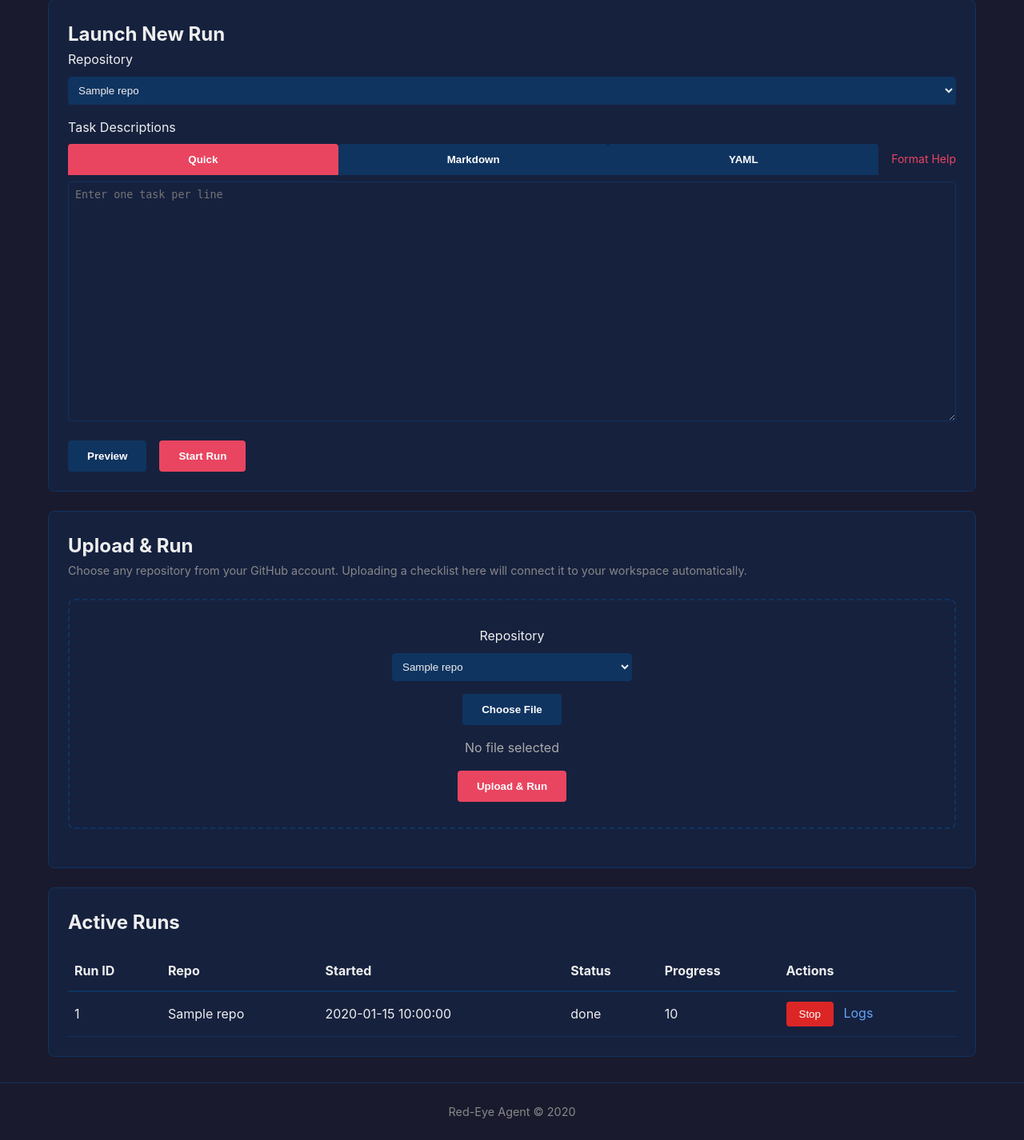
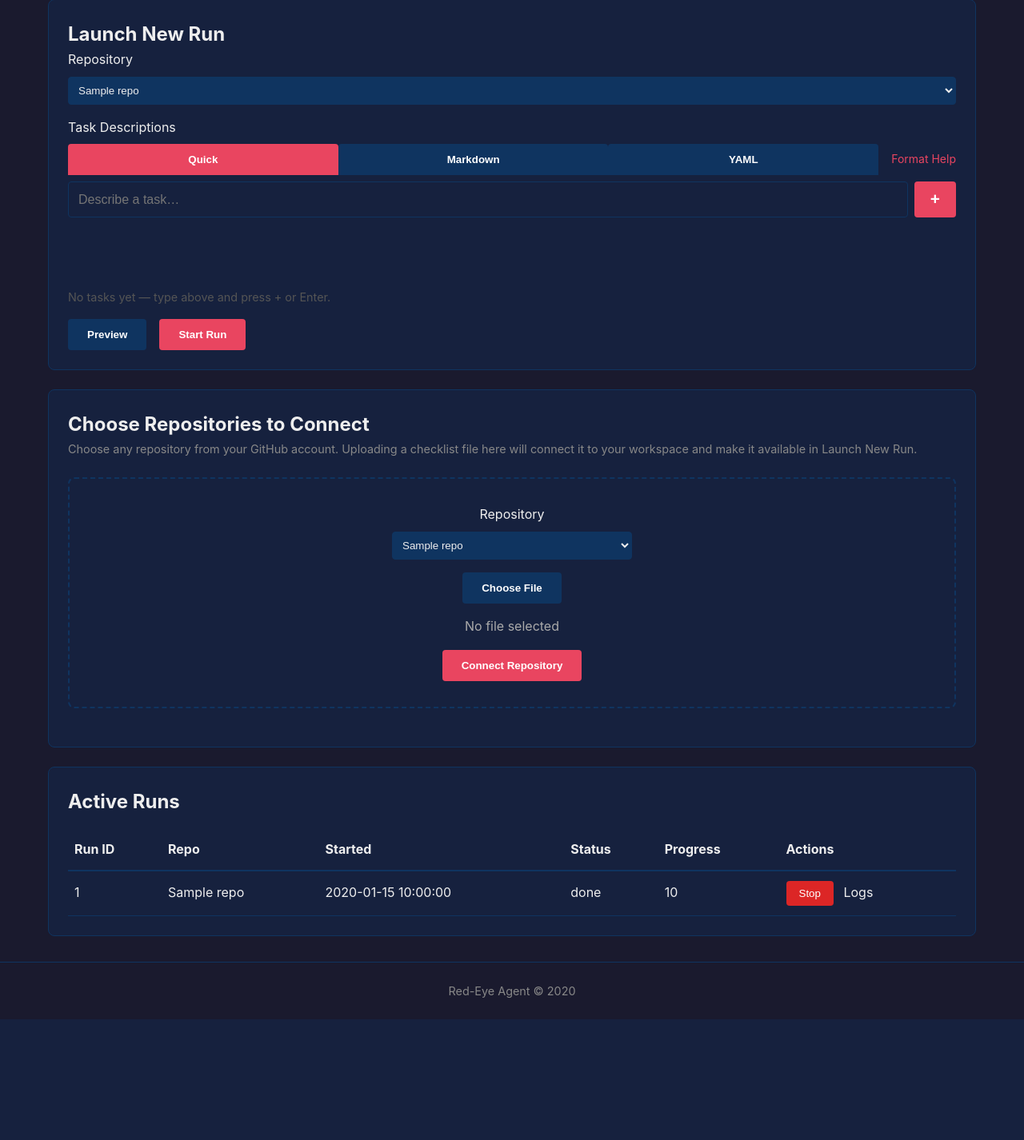
Before and after one commit to ah8571/red-eye-agent, a FastAPI app: template web/templates/command_center.html in a window 1280 px wide. Shown: the part 125-1551 px from the top of the page at 80% size. After the commit the page ends 1400 px from the top, so only its background shows below. Run offline with FastAPI, Linux system fonts and the light colour scheme; the template is opened without the code that fills it: most values are stand-ins (such as "Sample title", 1, 10 or a date in 2020); some libraries are stand-ins or nearby versions.

Commit message:
UI: task builder with + button, rename upload section, fix link colors

```diff
--- a/web/templates/command_center.html
+++ b/web/templates/command_center.html
@@ -25,7 +25,19 @@
                 <a href="/command-center/help" style="margin-left: 1rem; font-size: 0.875rem; color: #e94560; text-decoration: none; white-space: nowrap;">Format Help</a>
             </div>
             <div class="tab-panel" id="quick-panel" style="display: block;">
-                <textarea id="quickTextarea" rows="5" placeholder="Enter one task per line" style="width: 100%; padding: 0.5rem; background-color: #16213e; color: #eee; border: 1px solid #0f3460; border-radius: 4px; font-family: monospace; min-height: 300px; resize: vertical;"></textarea>
+                <div style="display: flex; gap: 0.5rem; margin-bottom: 1rem;">
+                    <input type="text" id="taskInput" placeholder="Describe a task…"
+                           style="flex: 1; padding: 0.75rem; background-color: #16213e; color: #eee;
+                                  border: 1px solid #0f3460; border-radius: 4px; font-size: 1rem;"
+                           onkeydown="if(event.key==='Enter'){event.preventDefault();addTask();}">
+                    <button type="button" onclick="addTask()"
+                            style="background-color: #e94560; color: white; border: none;
+                                   padding: 0.75rem 1.25rem; border-radius: 4px; cursor: pointer;
+                                   font-size: 1.3rem; font-weight: bold; line-height: 1;">+</button>
+                </div>
+                <ul id="taskBuilderList" style="list-style: none; padding: 0; margin: 0 0 0.5rem 0; min-height: 4rem;"></ul>
+                <p id="taskBuilderEmpty" style="color: #555; font-size: 0.9rem; margin: 0;">No tasks yet — type above and press + or Enter.</p>
+                <textarea id="quickTextarea" style="display: none;"></textarea>
             </div>
             <div class="tab-panel" id="markdown-panel" style="display: none;">
                 <textarea id="markdownTextarea" rows="5" placeholder="## Section Name\n- Task description here\n  - context: file1.py, file2.py\n- Another task\n  - context: web/app.py" style="width: 100%; padding: 0.5rem; background-color: #16213e; color: #eee; border: 1px solid #0f3460; border-radius: 4px; font-family: monospace; min-height: 300px; resize: vertical;"></textarea>
@@ -55,8 +67,8 @@
 </div>
 
 <div class="card">
-    <h2>Upload & Run</h2>
-    <p style="color: #888; margin-bottom: 1.5rem; font-size: 0.9rem;">Choose any repository from your GitHub account. Uploading a checklist here will connect it to your workspace automatically.</p>
+    <h2>Choose Repositories to Connect</h2>
+    <p style="color: #888; margin-bottom: 1.5rem; font-size: 0.9rem;">Choose any repository from your GitHub account. Uploading a checklist file here will connect it to your workspace and make it available in Launch New Run.</p>
     <div style="border: 2px dashed #0f3460; border-radius: 8px; padding: 2rem; text-align: center; margin-bottom: 1.5rem;">
         <input type="file" id="fileUpload" accept=".md,.yaml,.yml" style="display: none;">
         <div style="margin-bottom: 1rem;">
@@ -69,7 +81,7 @@
         </div>
         <button onclick="document.getElementById('fileUpload').click()" style="background-color: #0f3460; color: white; border: none; padding: 0.75rem 1.5rem; border-radius: 4px; cursor: pointer; font-weight: bold; margin-bottom: 1rem;">Choose File</button>
         <div id="fileName" style="margin-bottom: 1rem; color: #aaa;">No file selected</div>
-        <button id="uploadButton" onclick="uploadFile()" style="background-color: #e94560; color: white; border: none; padding: 0.75rem 1.5rem; border-radius: 4px; cursor: pointer; font-weight: bold;" disabled>Upload & Run</button>
+        <button id="uploadButton" onclick="uploadFile()" style="background-color: #e94560; color: white; border: none; padding: 0.75rem 1.5rem; border-radius: 4px; cursor: pointer; font-weight: bold;" disabled>Connect Repository</button>
     </div>
 </div>
 
@@ -96,7 +108,7 @@
                 <td style="padding: 0.75rem 0.5rem;">{{ run.progress }}</td>
                 <td style="padding: 0.75rem 0.5rem;">
                     <button onclick="stopRun('{{ run.run_id }}')" style="background-color: #dc2626; color: white; border: none; padding: 0.5rem 1rem; border-radius: 4px; cursor: pointer; margin-right: 0.5rem;">Stop</button>
-                    <a href="/command-center/{{ run.run_id }}/logs" style="color: #60a5fa; text-decoration: none;">Logs</a>
+                    <a href="/command-center/{{ run.run_id }}/logs" style="color: #eee; text-decoration: none;">Logs</a>
                 </td>
             </tr>
             {% else %}
@@ -109,6 +121,42 @@
 </div>
 
 <script>
+    // Task builder (Quick tab)
+    const taskBuilderItems = [];
+
+    function renderTaskList() {
+        const list = document.getElementById('taskBuilderList');
+        const empty = document.getElementById('taskBuilderEmpty');
+        list.innerHTML = '';
+        taskBuilderItems.forEach((text, i) => {
+            const li = document.createElement('li');
+            li.style.cssText = 'display:flex;align-items:center;gap:0.5rem;background:#16213e;border-radius:4px;padding:0.6rem 0.75rem;margin-bottom:0.5rem;';
+            li.innerHTML = `
+                <span style="flex:1;color:#eee;">${i + 1}. ${text}</span>
+                <button type="button" onclick="removeTask(${i})"
+                        style="background:none;border:none;color:#e94560;cursor:pointer;font-size:1.1rem;line-height:1;padding:0 0.25rem;"
+                        title="Remove">&times;</button>`;
+            list.appendChild(li);
+        });
+        empty.style.display = taskBuilderItems.length === 0 ? 'block' : 'none';
+        document.getElementById('quickTextarea').value = taskBuilderItems.join('\n');
+    }
+
+    function addTask() {
+        const input = document.getElementById('taskInput');
+        const text = input.value.trim();
+        if (!text) return;
+        taskBuilderItems.push(text);
+        input.value = '';
+        input.focus();
+        renderTaskList();
+    }
+
+    function removeTask(index) {
+        taskBuilderItems.splice(index, 1);
+        renderTaskList();
+    }
+
     // Tab switching
     document.querySelectorAll('.tab-button').forEach(button => {
         button.addEventListener('click', () => {
```
